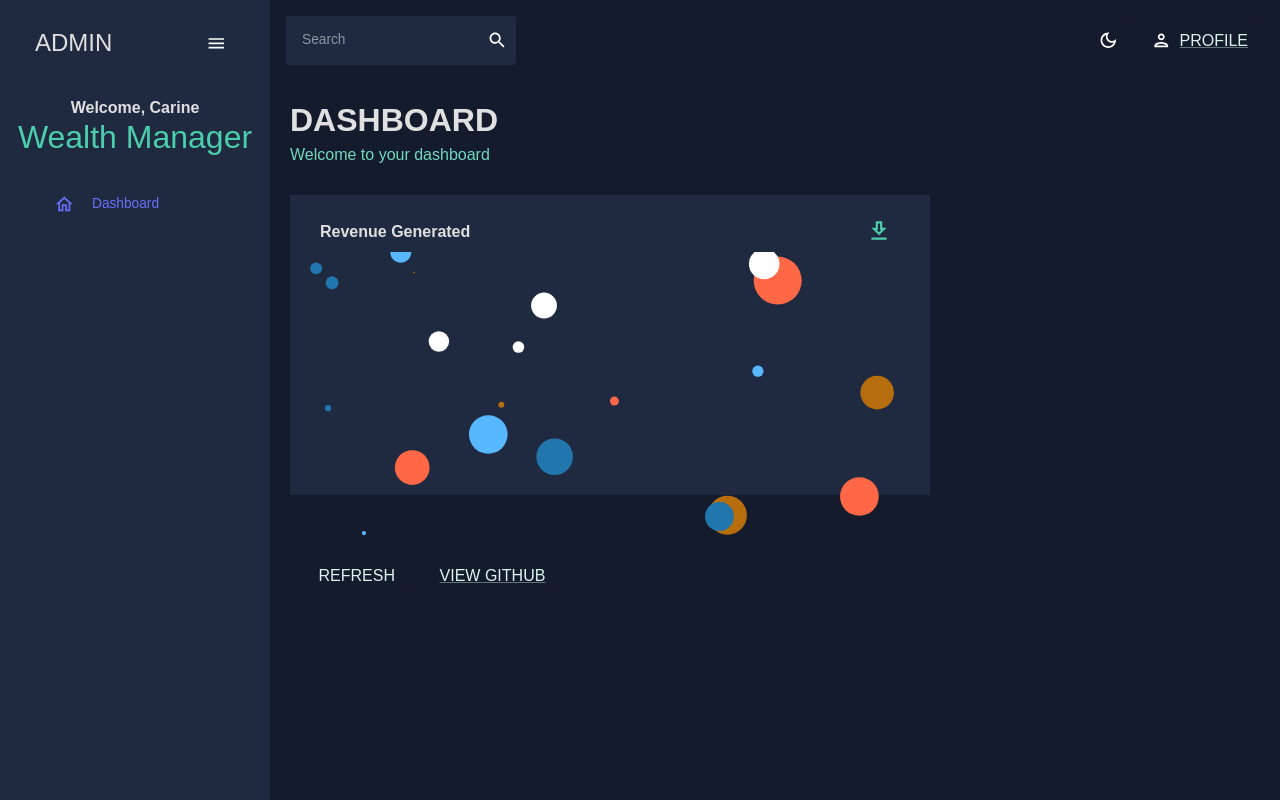
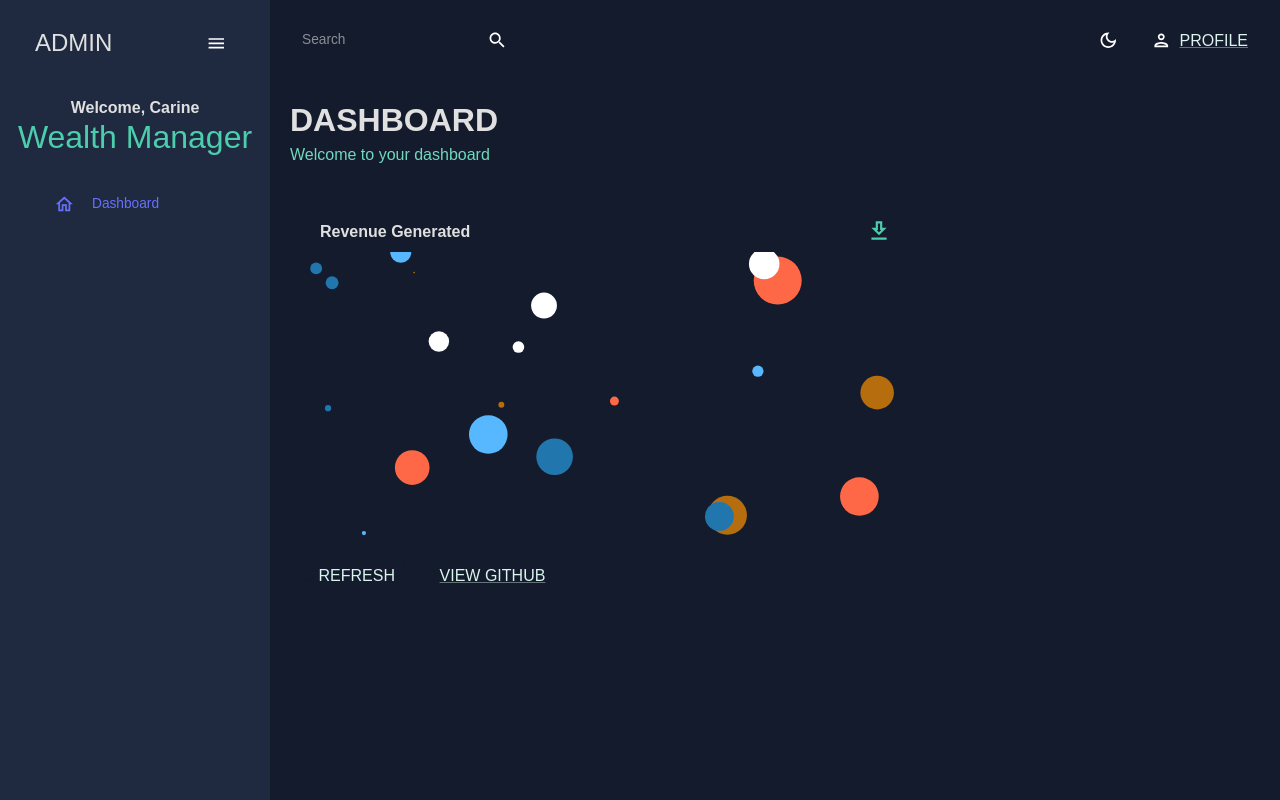
Before and after one commit to ctodmia/react_rust, a React app: page / in a window 1280 px wide. Built offline with nearby package versions, Linux system fonts and the light colour scheme.

Commit message:
loading typescript ui

```diff
--- a/src/App.tsx
+++ b/src/App.tsx
@@ -2,15 +2,14 @@
 import { useState } from "react";
 import Dashboard from "./screens/dashboard";
 import { ColorModeContext, useMode } from './theme';
-import { CssBaseline, ThemeProvider } from '@mui/material';
+import { CssBaseline, Theme, ThemeProvider, styled } from '@mui/material';
 import Navbar  from './screens/global/Navbar';
 import { Routes, Route } from "react-router-dom";
-import Sidebar  from './screens/global/Sidebar';
+import Sidebar from "./screens/global/Sidebar";
 
 
 function App() {
-
-  const [theme, colorMode] = useMode();
+  const [theme, colorMode] = useMode() as { toggleColorMode: () => void }[];
   const [isSidebar, setIsSidebar] = useState(true);
 
   return (
--- a/src/components/Header.tsx
+++ b/src/components/Header.tsx
@@ -1,7 +1,9 @@
 import { Typography, Box, useTheme } from "@mui/material";
 import { tokens } from "../theme";
 
-const Header = ({ title, subtitle }) => {
+const Header = (props: { title: string, subtitle: string }) => {
+
+  const { title, subtitle} = props;
   const theme = useTheme();
   const colors = tokens(theme.palette.mode);
   return (
--- a/src/screens/dashboard/index.tsx
+++ b/src/screens/dashboard/index.tsx
@@ -1,4 +1,4 @@
-import { Box, IconButton, Typography, useTheme } from "@mui/material";
+import { Box, IconButton, Typography, styled, useTheme } from "@mui/material";
 import { tokens } from "../../theme";
 import DownloadOutlinedIcon from "@mui/icons-material/DownloadOutlined";
 import Circles from "../../components/Circles";
@@ -8,10 +8,16 @@ import Header from "../../components/Header";
 const width = 960;
 const height = 450;
 
+
 const Dashboard = () => {
   const theme = useTheme();
   const colors = tokens(theme.palette.mode);
 
+  const CustomBox = styled(Box)({
+    gridColumn: "span 8"
+    // gridRow: "span 2"
+    // backgroundColor: {colors.primary[400]}
+  }) as typeof Box;
   return (
     <Box m="20px">
       {/* HEADER */}
@@ -28,10 +34,8 @@ const Dashboard = () => {
       >
 
         {/* ROW 2 */}
-        <Box
-          gridColumn="span 8"
-          gridRow="span 2"
-          backgroundColor={colors.primary[400]}
+        <CustomBox
+
         >
           <Box
             mt="15px"
@@ -61,7 +65,7 @@ const Dashboard = () => {
           <Box height={height} >
             <Circles height={height} width={width} />
           </Box>
-        </Box>
+        </CustomBox>
       </Box>
     </Box>
   );
--- a/src/screens/global/Navbar.tsx
+++ b/src/screens/global/Navbar.tsx
@@ -1,5 +1,5 @@
 import { Box, IconButton, useTheme } from '@mui/material';
-import { useContext } from "react";
+import { Dispatch, SetStateAction, useContext } from "react";
 import { ColorModeContext, tokens } from "../../theme";
 import { Button, Typography } from "@mui/material";
 import Link from "@mui/material/Link";
@@ -8,26 +8,29 @@ import LightModeOutlinedIcon from "@mui/icons-material/LightModeOutlined";
 import DarkModeOutlinedIcon from "@mui/icons-material/DarkModeOutlined";
 import PersonOutlinedIcon from "@mui/icons-material/PersonOutlined";
 import SearchIcon from "@mui/icons-material/Search";
+import styled from '@emotion/styled';
 
 
 
-const Navbar = () => {
+const Navbar = (props: { setIsSidebar: Dispatch<SetStateAction<boolean>>; }) => {
     const theme = useTheme();
     const colors = tokens(theme.palette.mode);
     const colorMode = useContext(ColorModeContext);
+    const CustomBox = styled(Box)({
+      display: "flex"
+      // gridRow: "span 2"
+      // backgroundColor: {colors.primary[400]}
+    }) as typeof Box;
 
     return (
       <Box display="flex" justifyContent="space-between" p={2}>
-        <Box
-          display="flex"
-          backgroundColor={colors.primary[400]}
-          borderRadius="3px"
+        <CustomBox
         >
           <InputBase sx={{ ml: 2, flex: 1 }} placeholder="Search" />
           <IconButton type="button" sx={{ p: 1 }}>
             <SearchIcon />
           </IconButton>
-        </Box>
+        </CustomBox>
 
 
         <Box display="flex">
--- a/src/theme.tsx
+++ b/src/theme.tsx
@@ -1,7 +1,8 @@
 import { createContext, useState, useMemo } from "react";
-import { createTheme } from "@mui/material/styles";
+import { ThemeOptions, createTheme } from "@mui/material/styles";
+import { PaletteMode } from "@mui/material";
 
-export const tokens = (mode) => ({
+export const tokens = (mode: PaletteMode) => ({
   ...(mode === "dark"
     ? {
         grey: {
@@ -120,7 +121,7 @@ export const tokens = (mode) => ({
 });
 
 // mui theme settings
-export const themeSettings = (mode) => {
+export const themeSettings = (mode: PaletteMode): ThemeOptions => {
   const colors = tokens(mode);
   return {
     palette: {
@@ -198,7 +199,7 @@ export const ColorModeContext = createContext({
 });
 
 export const useMode = () => {
-  const [mode, setMode] = useState("dark");
+  const [mode, setMode] = useState("dark" as PaletteMode) ;
 
   const colorMode = useMemo(
     () => ({
--- a/webpack.config.js
+++ b/webpack.config.js
@@ -1,7 +1,7 @@
 const path = require("path");
 
 module.exports = {
-  entry: "./src/index.js",
+  entry: "./src/index.tsx",
   output: {
     filename: "bundle.js",
     path: path.resolve(__dirname, "dist")
@@ -9,7 +9,7 @@ module.exports = {
   module: {
     rules: [
       {
-        test: /\.(js|jsx)$, .svg$/i,
+        test: /\.(js|jsx)$/,
         exclude: /node_modules/,
         use: {
           loader: ["babel-loader", '@svgr/webpack']
```
Also changed, not shown: package.json (+1 -6 lines), src/index.tsx (+3 -5 lines), src/screens/global/Sidebar.tsx (+5 -3 lines), tsconfig.json (+9 -1 lines), 1 other file (tests, documents, lock files or other folders).
